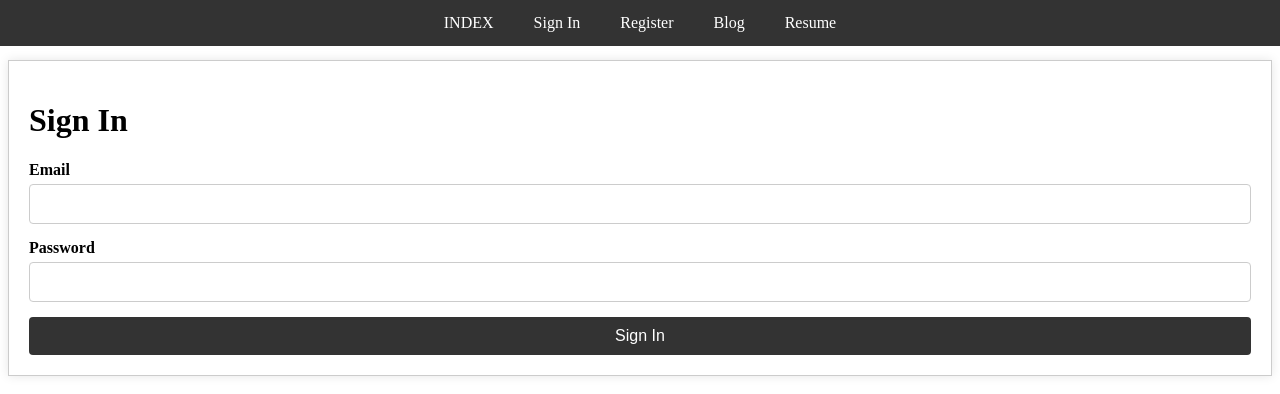
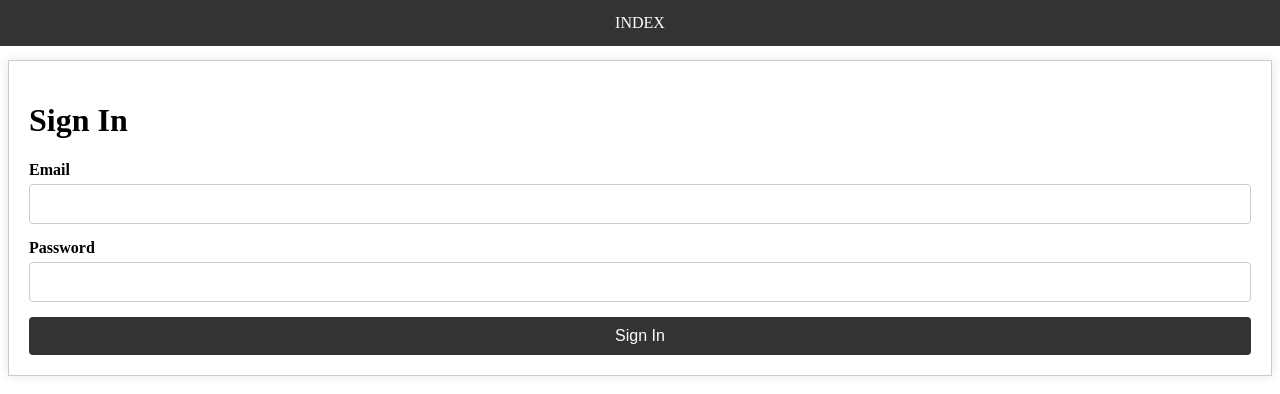
Before and after one commit to jatin010/crypto.io, a plain HTML site: page sign_in.html in a window 1280 px wide. Drawn offline with Linux system fonts and the light colour scheme.

Commit message:
Update sign_in.html

```diff
--- a/sign_in.html
+++ b/sign_in.html
@@ -10,10 +10,6 @@
     <nav class="navbar">
         <ul>
             <li><a href="index.html">INDEX</a></li>
-            <li><a href="sign_in.html">Sign In</a></li>
-            <li><a href="registration.html">Register</a></li>
-            <li><a href="Blog.html">Blog</a></li>
-            <li><a href="resume.html">Resume</a></li>
         </ul>
     </nav>
     <div class="container">
```
